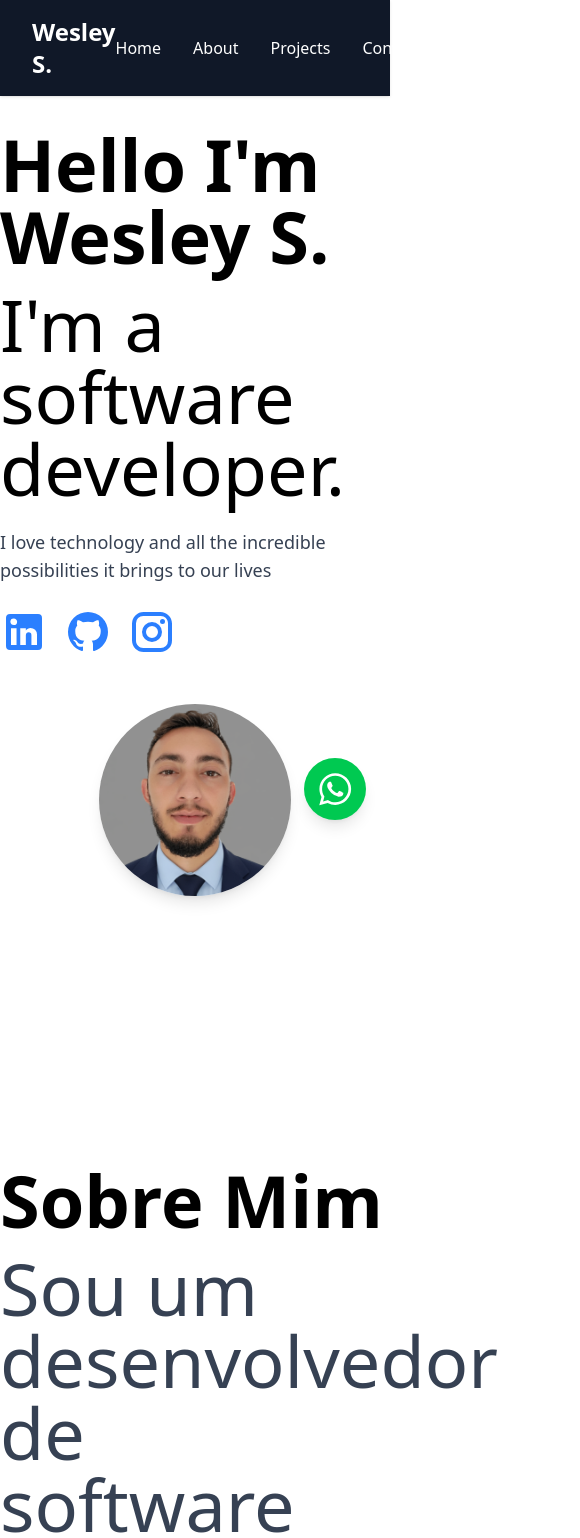
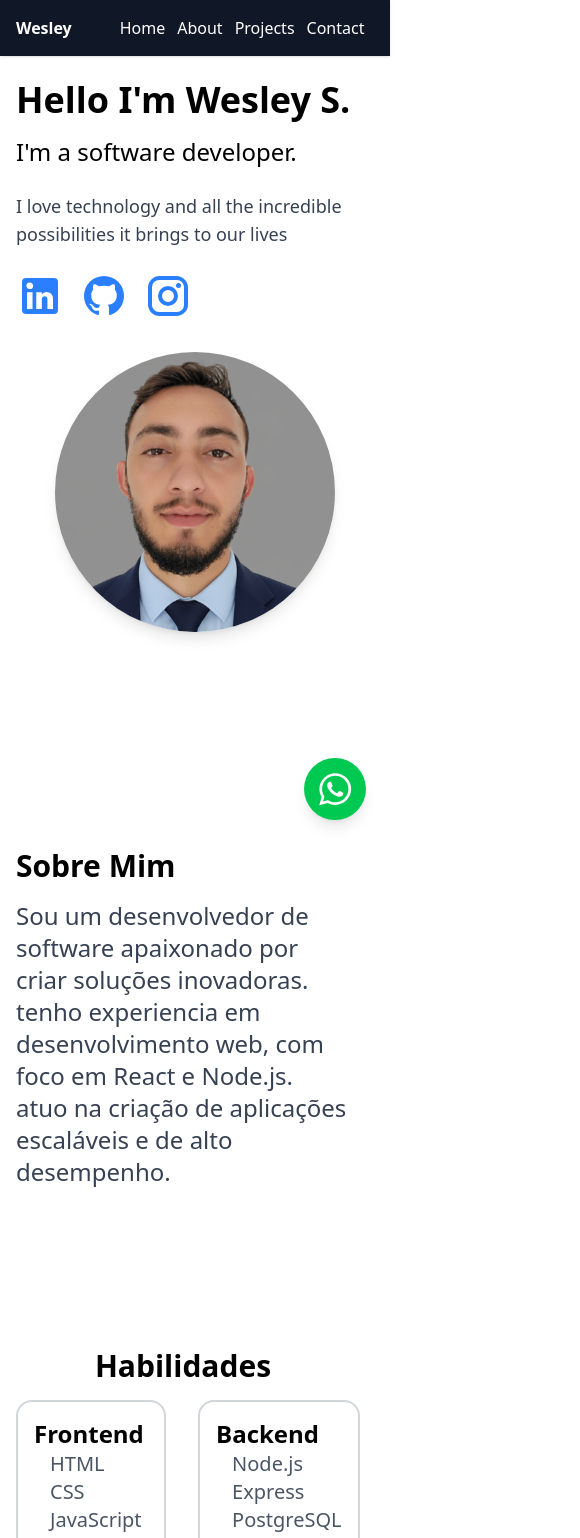
Before and after one commit to WesleySouza27/my-portifolio, a React (Vite) app: page /home in a window 390 px wide. Shown: the top 1538 px of the page, 580 px wide, since content can reach past the window. Built offline with nearby package versions, Linux system fonts and the light colour scheme.

Commit message:
fix: adjust layout and styling in Home component for improved responsiveness

```diff
--- a/src/pages/home.tsx
+++ b/src/pages/home.tsx
@@ -17,19 +17,19 @@ import { ProjectCard } from '@/components/ProjectCard';
 export function Home() {
     return (
         <div className="flex-1 min-h-screen">
-            <nav className="bg-gray-900 text-white px-8 py-4 flex justify-between items-center fixed w-full z-10 shadow">
-                <span className="font-bold text-2xl">Wesley S.</span>
-                <div className="flex gap-8">
+            <nav className="bg-gray-900 text-white px-4 md:px-8 py-4 flex gap-12 justify-between items-center fixed w-full z-10 shadow">
+                <span className="font-bold text-l  md:text-2xl">Wesley</span>
+                <div className="flex w-full gap-3 md:gap-8">
                     <a href="#main" className="hover:text-blue-400 transition">Home</a>
                     <a href="#sobre-mim" className="hover:text-blue-400 transition">About</a>
                     <a href="#projetos" className="hover:text-blue-400 transition">Projects</a>
                     <a href="#contato" className="hover:text-blue-400 transition">Contact</a>
                 </div>
             </nav>
-            <main id='main' className="h-screen flex flex-col md:flex-row items-center justify-between gap-12 pt-32 pb-16 max-w-6xl mx-auto">
+            <main id='main' className="h-screen md:h-screen flex flex-col md:flex-row items-center justify-between gap-8 md:gap-12 pt-20  md:pt-32 pb-60 md:pb-16 max-w-6xl w-full mx-auto px-4">
                 <section className="md:w-1/2 w-full ">
-                    <h1 className="text-7xl md:text-7xl font-bold mb-4">Hello I'm Wesley S.</h1>
-                    <h2 className="text-7xl md:text-4xl mb-6">I'm a software developer.</h2>
+                    <h1 className="text-4xl md:text-7xl font-bold mb-4">Hello I'm Wesley S.</h1>
+                    <h2 className="text-2xl md:text-4xl mb-6">I'm a software developer.</h2>
                     <p className="text-lg md:text-4xl mb-6 text-gray-700">I love technology and all the incredible possibilities it brings to our lives</p>
                     <div className="flex gap-4 text-blue-500 text-3xl">
                         <a href="#" className="hover:underline"><Icon path={mdiLinkedin} size={2} /></a>
@@ -38,23 +38,23 @@ export function Home() {
                     </div>
                 </section>
                 <div className="md:w-1/2 w-full flex justify-center">
-                    <img src={perfil} alt="Wesley S." className="w-48 h-48 md:w-100 md:h-100 rounded-full object-cover shadow-lg" />
+                    <img src={perfil} alt="Wesley S." className="w-70 h-70 md:w-100 md:h-100 rounded-full object-cover shadow-lg" />
                 </div>
             </main>
-            <section id='sobre-mim' className='h-screen grid grid-cols-1 md:grid-cols-2 gap-40 pt-80 max-w-6xl mx-auto py-12'>
+            <section id='sobre-mim' className='h-screen grid grid-cols-1 md:grid-cols-2 gap-40 pt-1 pr-10 pl-4 md:pt-80 max-w-6xl mx-auto py-12'>
                 <div>
-                    <h2 className="text-7xl font-bold mb-4">Sobre Mim</h2>
-                    <p className="text-7xl md:text-3xl text-gray-700">Sou um desenvolvedor de software apaixonado por criar soluções inovadoras.
+                    <h2 className="text-3xl md:text-7xl font-bold mb-4">Sobre Mim</h2>
+                    <p className="text-2xl md:text-3xl text-gray-700">Sou um desenvolvedor de software apaixonado por criar soluções inovadoras.
                         tenho experiencia em desenvolvimento web, com foco em React e Node.js.
                         atuo na criação de aplicações escaláveis e de alto desempenho.
                     </p>
                 </div>
                 <div>
-                    <h2 className="text-5xl font-bold mb-4">Habilidades</h2>
+                    <h2 className="text-center text-3xl md:text-5xl font-bold mb-4">Habilidades</h2>
                     <div className='flex  gap-8'>
                         <div className='rounded-2xl border-2 border-gray-300 p-4'>
-                            <h3 className="text-4xl font-semibold">Frontend</h3>
-                            <ul className="text-2xl list-none ml-4 text-gray-600">
+                            <h3 className="text-2xl md:text-4xl font-semibold">Frontend</h3>
+                            <ul className="text-xl md:text-3xl list-none ml-4 text-gray-600">
                                 <li>HTML</li>
                                 <li>CSS</li>
                                 <li>JavaScript</li>
@@ -65,8 +65,8 @@ export function Home() {
                             </ul>
                         </div>
                         <div className='rounded-2xl border-2 border-gray-300 p-4'>
-                            <h3 className="text-4xl font-semibold">Backend</h3>
-                            <ul className="text-2xl list-none ml-4 text-gray-600">
+                            <h3 className="text-2xl md:text-4xl font-semibold">Backend</h3>
+                            <ul className="text-xl md:text-3xl list-none ml-4 text-gray-600">
                                 <li>Node.js</li>
                                 <li>Express</li>
                                 <li>PostgreSQL</li>
@@ -78,7 +78,7 @@ export function Home() {
 
                 </div>
             </section>
-            <section id='projetos' className='grid grid-cols-1 sm:grid-cols-2 md:grid-cols-2 lg:grid-cols-2 gap-8 mt-12 px-6 max-w-6xl mx-auto justify-items-center'>
+            <section id='projetos' className='grid grid-cols-1 sm:grid-cols-2 md:grid-cols-2 lg:grid-cols-2 gap-8 mt-12 pt-30 px-6 max-w-6xl mx-auto justify-items-center'>
                 <ProjectCard
                     title="growflix"
                     image={growflixImg}
```
